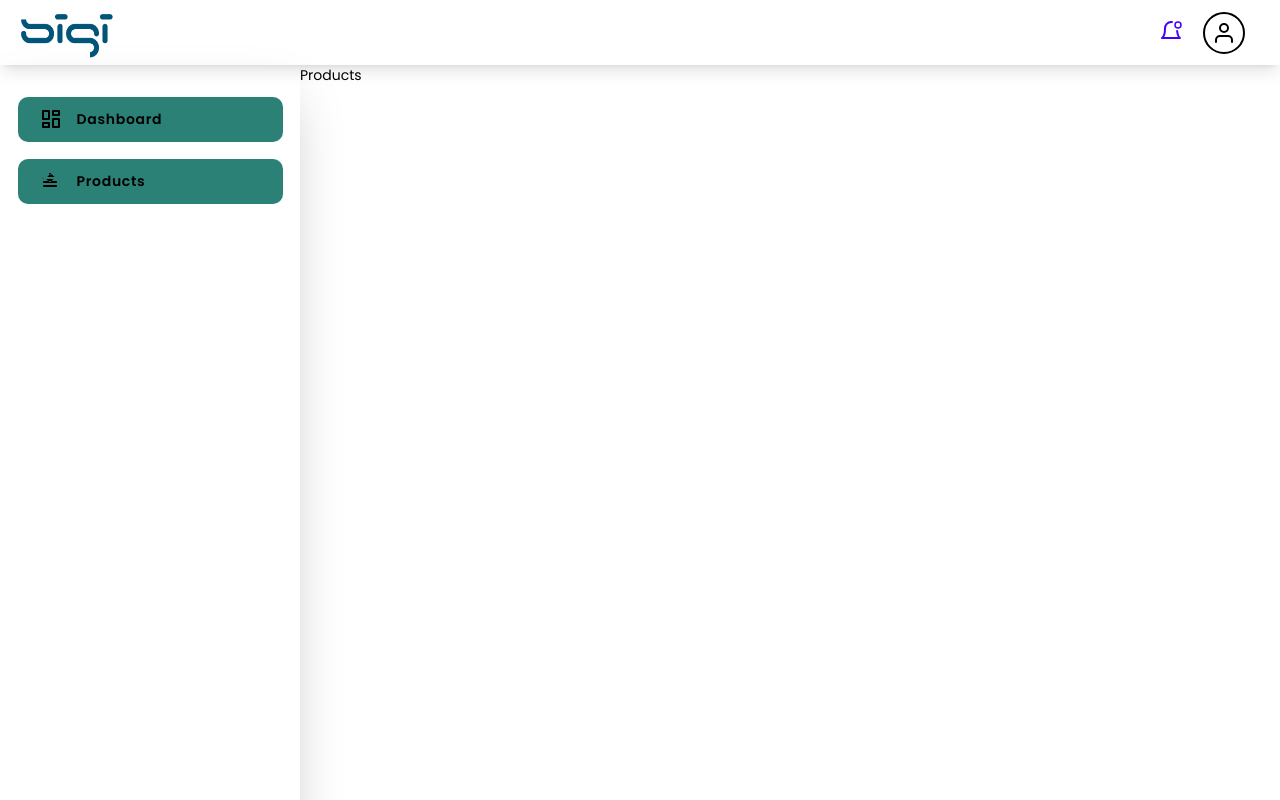
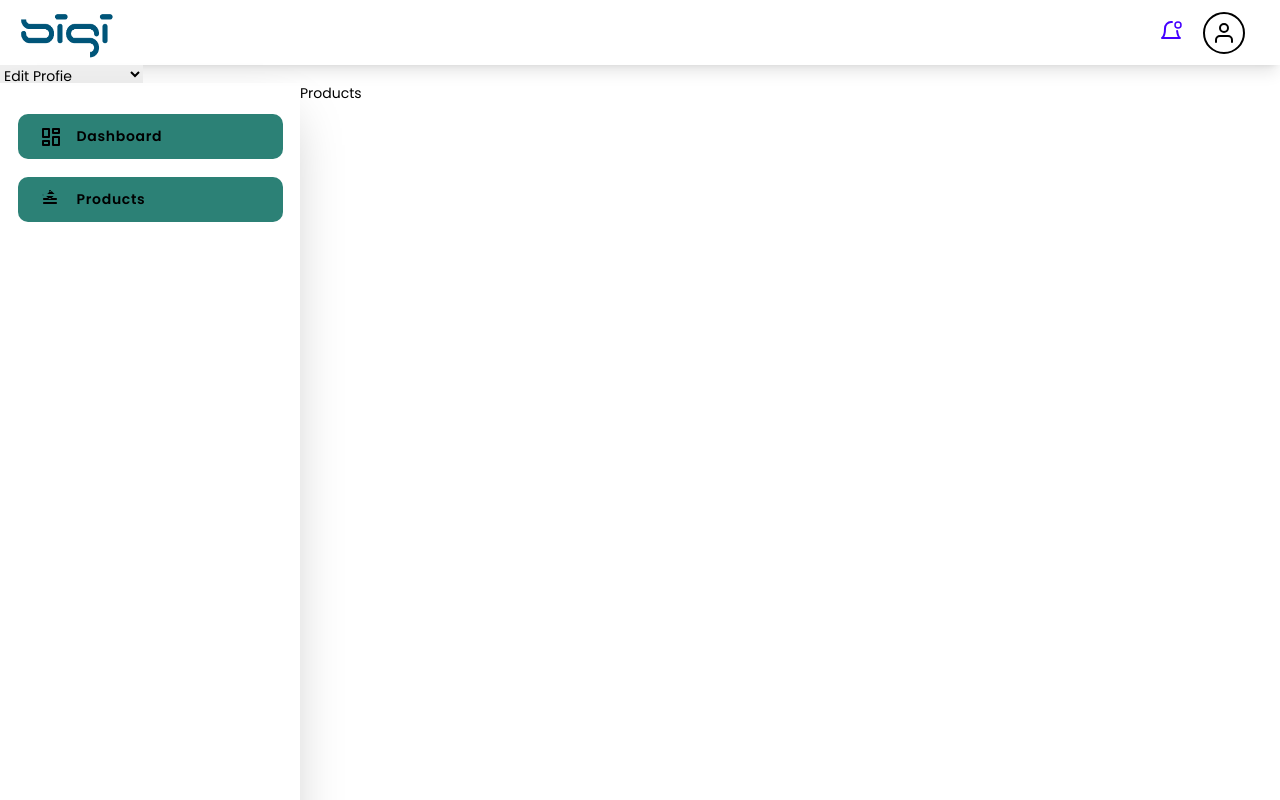
Before and after one commit to Arjunarunachalan/sigi_frontend, a React (Create React App) app: page /products in a window 1280 px wide. Both pictures are taken after a click on the button 1224 px from the left and 32 px from the top of the page. Built offline with nearby package versions, Linux system fonts and the light colour scheme.

Commit message:
profile icon drop down list on progress

```diff
--- a/src/App.js
+++ b/src/App.js
@@ -5,10 +5,13 @@ import Signup from './Components/Signup/Signup';
 import Topbar from './Layouts/Topbar';
 import IndexRouter from './Routes/Route';
 
+
 function App() {
   return (
 
-     <IndexRouter />
+<IndexRouter />
+
+
 
   );
 }
--- /dev/null
+++ b/src/Layouts/ProfileItems.jsx
@@ -0,0 +1,15 @@
+import React from 'react'
+
+const ProfileItems = () => {
+  return (
+    <div className='w-[150px] flex align-top justify-items-end h-5  '>
+        <select name="profileItems" id="profileItems">
+            <option value="Edit Profile">Edit Profie</option>
+            <option value="Change Password">Change Passwod</option>
+            <option value="Logout">Log Out</option>
+        </select>
+    </div>
+  )
+}
+
+export default ProfileItems
--- a/src/Layouts/Sidebar.jsx
+++ b/src/Layouts/Sidebar.jsx
@@ -30,7 +30,7 @@ const Sidebar = () => {
                 role="button"
                 onClick={()=>navigateToHref(data.link)}
                 className={`w-full flex justify-start items-center px-6 py-3 bg-primary-green rounded-[10px] ${
-                  window.location.pathname == data.link && "bg-green-400"
+                  window.location.pathname == data.link && "bg-hover-color-400"
                 } ${Styles["nav-link"]}`}
               >
                 {data.icon}
--- a/src/Layouts/Topbar.jsx
+++ b/src/Layouts/Topbar.jsx
@@ -1,8 +1,16 @@
-import React from "react";
+import { React, useState } from "react";
 import Notification from "../Components/Icons/Notification";
 import ProfileIcon from "../Components/Icons/ProfileIcon";
+import ProfileItems from "./ProfileItems";
+import { Link, NavLink } from "react-router-dom";
 
 const Topbar = () => {
+  const [profile, setprofile] = useState(false);
+  const profileHandler = () => {
+    setprofile(!profile);
+  };
+
+  console.log(profile);
   return (
     <div>
       <div className="bg-white shadow-lg w-full h-[65px] flex">
@@ -10,19 +18,20 @@ const Topbar = () => {
         <div className="w-full flex justify-end items-center px-10">
           <div className="mr-4">
             <button type="button">
-            <Notification />
+              <Notification />
             </button>
+          </div>
 
-          </div>
           <button
             type="button"
             className="border-2 border-[#2c8176-500] p-2 rounded-[50%]"
+            onClick={profileHandler}
           >
             <ProfileIcon />
           </button>
         </div>
       </div>
-
+      {profile?<ProfileItems />:null}
     </div>
   );
 };
--- a/src/Layouts/layouts.module.css
+++ b/src/Layouts/layouts.module.css
@@ -1,6 +1,4 @@
 .nav-link:hover{
-    background: lightgreen;
+    background:#79b59a;
     color: white;
 }
-.nav-link:hover span{
-}
--- a/src/Routes/Route.js
+++ b/src/Routes/Route.js
@@ -4,13 +4,17 @@ import Signup from "../Components/Signup/Signup";
 import ShopRoute from "./ShopRoute";
 import Layout from "../Layouts";
 import Products from "../Pages/Shop/Products";
+import ProfileItems from "../Layouts/ProfileItems";
 const IndexRouter = () => {
   return (
     <BrowserRouter>
       <Routes>
           <Route path="/signup" element={<Signup />} />
+
+
         <Route path="/" element={<Layout />}>
             <Route path="products" element={<Products />} />
+
         </Route>
         {/* <ShopRoute /> */}
       </Routes>
--- a/tailwind.config.js
+++ b/tailwind.config.js
@@ -4,7 +4,11 @@ module.exports = {
   theme: {
     extend: {},
     colors: {
+      'hover-color':'#79b59a',
       'primary-green': '#2c8176',
+
+
+
     },
   },
   plugins: [],
```
Also changed, not shown: 1 other file (tests, documents, lock files or other folders).
